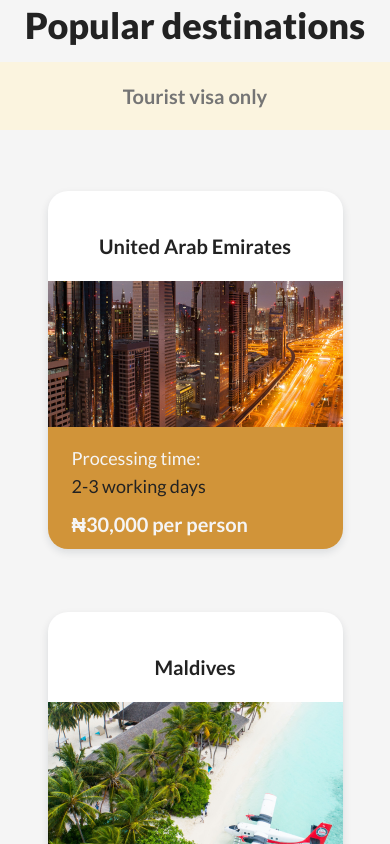
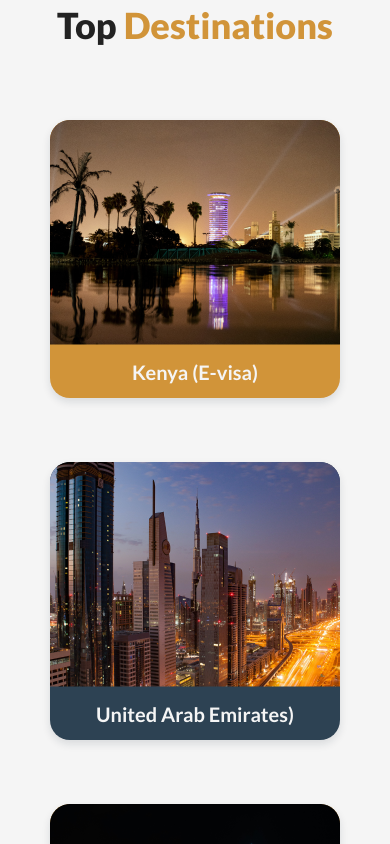
Before and after one commit to ImehUsoro/maxfiles-frontend-test, a React (Create React App) app: page / in a window 390 px wide. Shown: the top 844 px of the page. Built offline with nearby package versions, Linux system fonts and the light colour scheme; a web font is replaced by a local one.

Commit message:
section four responsiveness done

```diff
--- a/src/components/section-four/SectionFourStyles.js
+++ b/src/components/section-four/SectionFourStyles.js
@@ -15,9 +15,18 @@ export const SectionFourStyles = styled.section`
   }
 
   .top-destination-cards-container {
-    display: flex;
+    display: grid;
+    grid-template-columns: repeat(auto-fit, minmax(300px, 1fr));
+    place-items: center;
     gap: 1.6875rem;
-    justify-content: center;
+    row-gap: 4rem;
     width: 100%;
   }
+
+  @media (max-width: 320px) {
+    h2 {
+      font-size: 1.8rem;
+      margin-bottom: 3.375rem;
+    }
+  }
 `;
--- a/src/components/top-destination-cards/TopDestinationCardsStyles.js
+++ b/src/components/top-destination-cards/TopDestinationCardsStyles.js
@@ -4,7 +4,6 @@ export const TopDestinationCardStyles = styled.div`
   display: flex;
   flex-direction: column;
   align-items: center;
-  /* justify-content: space-between; */
   box-shadow: 0px 4px 8px rgba(14, 31, 53, 0.12);
   border-radius: 1.25rem;
   width: 18.125rem;
@@ -30,12 +29,17 @@ export const TopDestinationCardStyles = styled.div`
       font-size: 1.25rem;
     }
   }
+
+  @media (max-width: 320px) {
+    width: 13.5rem;
+    height: 14rem;
+
+    .top {
+      width: 100%;
+
+      img {
+        max-width: 100%;
+      }
+    }
+  }
 `;
-
-//  .image-container {
-//     width: 50%;
-//   }
-//   .image {
-//     max-width: 100%;
-//     height: auto;
-//   }
--- a/src/pages/Home/Home.jsx
+++ b/src/pages/Home/Home.jsx
@@ -20,8 +20,8 @@ const Home = () => {
       {/* <Statistics /> */}
       {/* <SectionTwo /> */}
       {/* <SectionThree /> */}
-      {/* <SectionFour /> */}
-      <SectionFive />
+      <SectionFour />
+      {/* <SectionFive /> */}
       {/* <SectionSix /> */}
       {/* <Faq /> */}
       {/* <Assessment /> */}
```
